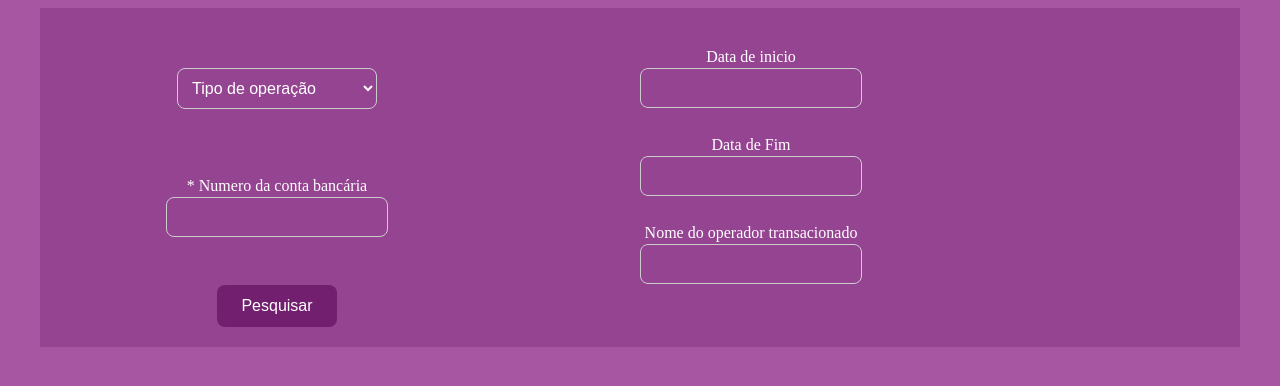
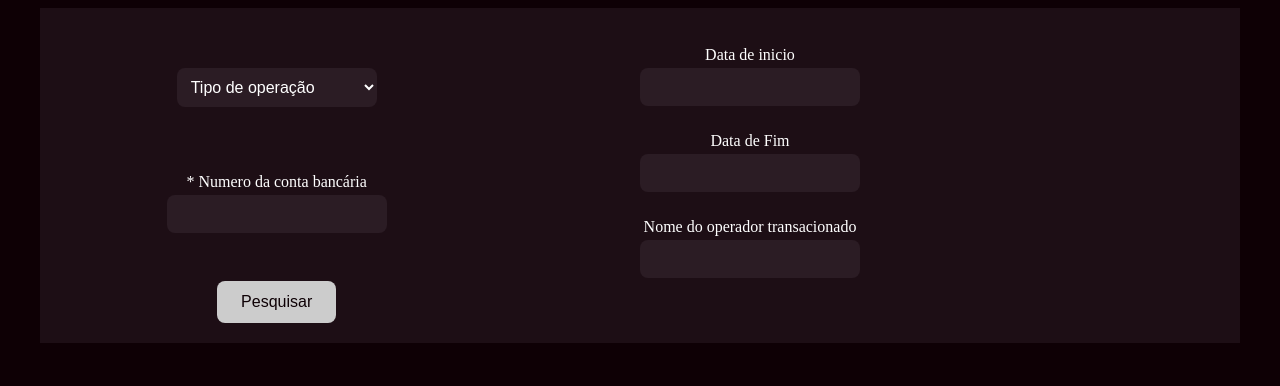
Before and after one commit to DgSantos017/PS-Java-React-front, a React (Vite) app: page / in a window 1280 px wide. Shown: the top 386 px of the page. Built offline with nearby package versions, Linux system fonts and the light colour scheme.

Commit message:
style: alter colors

```diff
--- a/index.html
+++ b/index.html
@@ -6,7 +6,7 @@
     <meta name="viewport" content="width=device-width, initial-scale=1.0" />
     <title>Vite + React + TS</title>
   </head>
-  <body style="background-color: #a756a2">
+  <body style="background-color: #0e0005">
     <div id="root"></div>
     <script type="module" src="/src/main.tsx"></script>
   </body>
--- a/src/components/ReportTransfer.tsx
+++ b/src/components/ReportTransfer.tsx
@@ -4,8 +4,7 @@ import { useTransfersContext } from '../contexts/Transferencs'
 export const ReportTransfer = () => {
 
     const { data } = useTransfersContext()
-    console.log('HERE', )
-    console.log('HERE', data)
+
     return data.length > 0 ? (
         <ContainerReport>
           <BoxSaldo>
--- a/src/style/FilterReportStyle.ts
+++ b/src/style/FilterReportStyle.ts
@@ -30,14 +30,15 @@ export const Table = styled.table`
 
 export const TableHeader = styled.th`
   padding: 10px;
-  background-color: #5f0d5d;
+  background-color: #0e0005;
   color: #CCC;
+  padding: 30px 0 5px 0;
 `;
 
 export const TableData = styled.td<{ oddRow: boolean }>`
   padding: 10px;
   text-align: center;
-  background-color: ${(props) => (props.oddRow ? '#711f6e' : '#833280')};
+  background-color: ${(props) => (props.oddRow ? '#2b1c24' : '#1d0e15')};
   color: #CCC;
 `;
 
--- a/src/style/FilterTransferStyle.ts
+++ b/src/style/FilterTransferStyle.ts
@@ -4,15 +4,16 @@ import 'react-datepicker/dist/react-datepicker.css'
 
 export const CustomDatePicker = styled(DatePicker)`
   padding: 10px;
-  border: 1px solid #ccc;
+  border: none;
   border-radius: 8px;
   font-size: 16px;
   width: 200px;
   outline: none;
-  background-color: #954491;
+  background-color: #2b1c24;
   padding-left: 10px;
   color: white;
   margin-bottom: 10px;
+  text-align: center;
 `;
 
 export const Form = styled.form`
@@ -41,21 +42,22 @@ color: white;
 
 export const InputField = styled.input`
 padding: 10px;
-  border: 1px solid #ccc;
+  border: none;
   border-radius: 8px;
   font-size: 16px;
   width: 200px;
   outline: none;
-  background-color: #954491;
+  background-color: #2b1c24;
   padding-left: 10px;
   color: white;
   margin-bottom: 10px;
+  text-align: center;
 `;
 export const ButtonSearch = styled.button`
 display: inline-block;
 padding: 12px 24px;
-background-color: #711f6e;
-color: white;
+background-color: #CCC;
+color: #0e0005;
 border: none;
 border-radius: 8px;
 font-size: 16px;
@@ -70,14 +72,13 @@ export const BoxFields = styled.section`
 
 export const Select = styled.select`
   padding: 10px;
-  border: 1px solid #ccc;
+  border: none;
   border-radius: 8px;
   font-size: 16px;
   width: 200px;
   margin-bottom: 78px;
   outline: none;
-  background-color: #CCC;
   color: white;
-  background-color: #954491;
+  background-color: #2b1c24;
 
 `
--- a/src/style/HomeStyle.ts
+++ b/src/style/HomeStyle.ts
@@ -7,6 +7,6 @@ export const SectionBody = styled.section`
   height: 100%;
   flex-direction: column;
   max-width: 1200px;
-  background: #954491;
+  background: #1d0e15;
 
 `;
```
